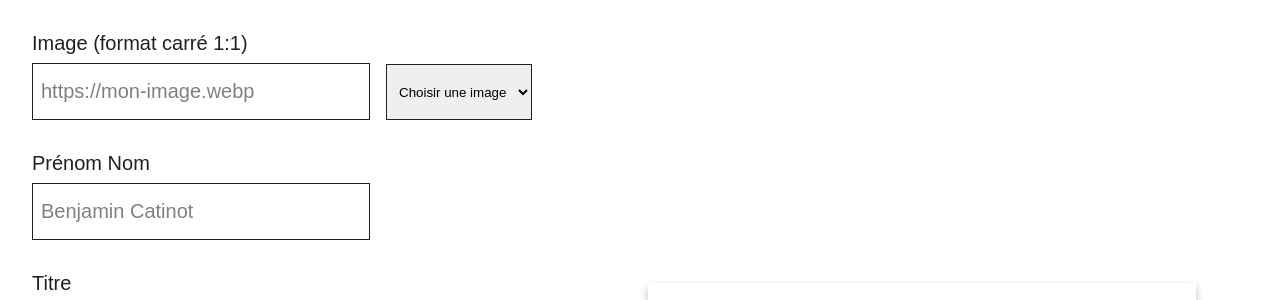
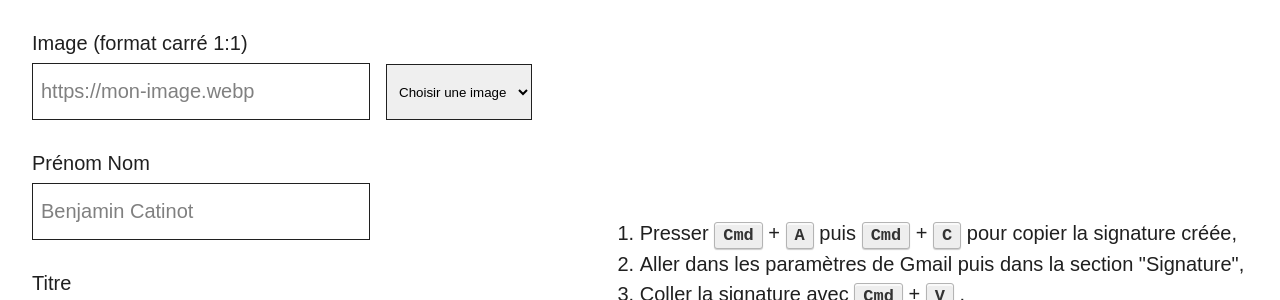
Before and after one commit to MatthieuMarchand/create-your-feelity-signature, a plain HTML site: page index.html in a window 1280 px wide. Shown: the top 300 px of the page. Drawn offline with Linux system fonts and the light colour scheme.

Commit message:
add guide

```diff
--- a/index.html
+++ b/index.html
@@ -17,7 +17,7 @@
         <div id="divInputImg">
             <div>
                 <label for="img">Image (format carré 1:1)</label>
-                <input id="inputImg" name="img" type="text" placeholder="https://mon-image.webp">
+                <input id="inputImg" name="img" type="text" placeholder="https://mon-image.webp" autocomplete="off">
             </div>
             <select id="imageSelector">
                 <option value="" disabled selected>Choisir une image</option>
@@ -36,23 +36,32 @@
             </select>
         </div>
         <label for="name">Prénom Nom</label>
-        <input id="inputName" name="name" type="text" placeholder="Benjamin Catinot">
+        <input id="inputName" name="name" type="text" placeholder="Benjamin Catinot" autocomplete="off">
         <label for="title">Titre</label>
-        <input id="inputTitle" name="title" type="text" placeholder="Co-Fondateur - CTO @Feelity">
+        <input id="inputTitle" name="title" type="text" placeholder="Co-Fondateur - CTO @Feelity" autocomplete="off">
         <label for="linkedin">Lien vers votre LinkedIn</label>
         <input id="inputLinkedin" name="linkedin" type="text"
-            placeholder="https://www.linkedin.com/company/feelity/mycompany/">
+            placeholder="https://www.linkedin.com/company/feelity/mycompany/" autocomplete="off">
         <label for="mail">Mail</label>
-        <input id="inputMail" name="mail" type="text" placeholder="bcatinot@feelity.fr">
+        <input id="inputMail" name="mail" type="text" placeholder="bcatinot@feelity.fr" autocomplete="off">
         <label for="tel">Numéro de téléphone</label>
-        <input id="inputTel" name="tel" type="text" placeholder="0642966109">
+        <input id="inputTel" name="tel" type="text" placeholder="0642966109" autocomplete="off">
         <label for="address">Adresse</label>
-        <input id="inputAddress" name="address" type="text" placeholder="8 rue Lassere">
+        <input id="inputAddress" name="address" type="text" placeholder="8 rue Lassere" autocomplete="off">
         <label for="postal">Code postal et ville</label>
-        <input id="inputPostal" name="postal" type="text" placeholder="33800 Bordeaux">
+        <input id="inputPostal" name="postal" type="text" placeholder="33800 Bordeaux" autocomplete="off">
     </section>
 
     <section id="container-signature">
+        <div id="guide">
+            <ol>
+                <li>Presser <kbd>Cmd</kbd> + <kbd>A</kbd> puis <kbd>Cmd</kbd> + <kbd>C</kbd> pour copier la
+                    signature créée,</li>
+                <li>Aller dans les paramètres de Gmail puis dans la section "Signature",</li>
+                <li>Coller la signature avec <kbd>Cmd</kbd> + <kbd>V</kbd> .</li>
+            </ol>
+        </div>
+
         <table id="signature" border="0" cellpadding="0" cellspacing="0" width="548" height="196" style="
             padding-top: 24px;
             padding-bottom: 24px;
--- a/style.scss
+++ b/style.scss
@@ -3,15 +3,15 @@ body {
     height: 100vh;
     margin: 0;
     padding: 0;
+    font-size: 20px;
+    font-family: Arial, Helvetica, sans-serif;
+    color: #202020;
 }
 
 section#console {
     display: flex;
     flex-direction: column;
     padding: 2rem;
-    font-family: Arial, Helvetica, sans-serif;
-    color: #202020;
-    font-size: 20px;
     user-select: none;
 
     input {
@@ -57,9 +57,32 @@ section#console {
 
 section#container-signature {
     display: flex;
+    flex-direction: column;
     justify-content: center;
     align-items: center;
+    gap: 2rem;
     flex-grow: 1;
+
+    #guide {
+        user-select: none;
+        line-height: 150%;
+
+        kbd {
+            background-color: #eee;
+            border-radius: 3px;
+            border: 1px solid #b4b4b4;
+            box-shadow:
+                0 1px 1px rgba(0, 0, 0, 0.2),
+                0 2px 0 0 rgba(255, 255, 255, 0.7) inset;
+            color: #333;
+            display: inline-block;
+            font-size: 0.85em;
+            font-weight: 700;
+            line-height: 1;
+            padding: .25rem .5rem;
+            white-space: nowrap;
+        }
+    }
 
     table#signature {
         box-shadow: 0 4px 8px rgba(0, 0, 0, 0.25);
```
Also changed, not shown: style.css, 1 other file.
